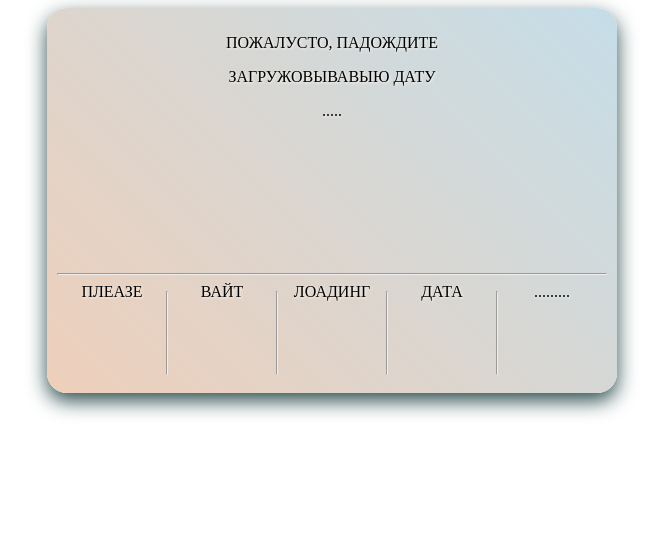
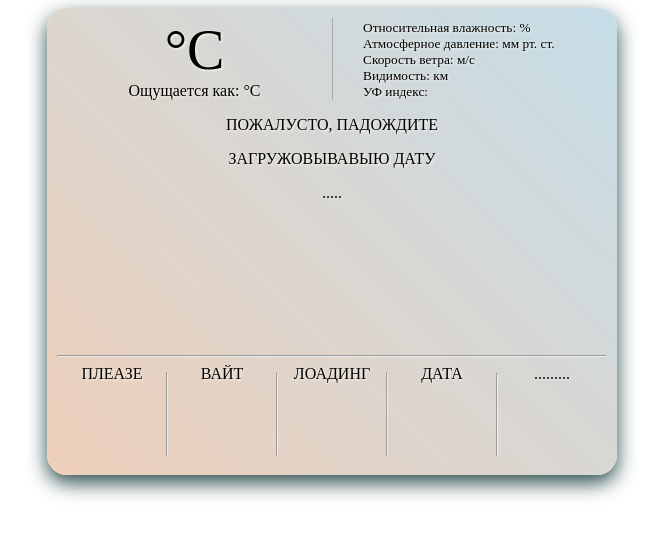
Before and after one commit to sevendvm/weather-forecast, a plain HTML site: page index.html in a window 1280 px wide. Shown: the whole page, without its empty margins (308-971 px from the left). Drawn offline with Linux system fonts and the light colour scheme.

Commit message:
added animation, conatiners

```diff
--- a/index.html
+++ b/index.html
@@ -7,27 +7,33 @@
     <title>Погода</title>
     <script src="./script.js"></script>
     <link rel="stylesheet" href="./style.css">
-    <link rel="preconnect" href="https://fonts.gstatic.com">
-    <link href="https://fonts.googleapis.com/css2?family=Open+Sans+Condensed:wght@300&display=swap" rel="stylesheet">
+    <!-- <link rel="preconnect" href="https://fonts.gstatic.com"> -->
+    <!-- <link href="https://fonts.googleapis.com/css2?family=Open+Sans+Condensed:wght@300&display=swap" rel="stylesheet"> -->
 </head>
 
 <body>
     <div class="weatherWidget">
-            <div class="currentConditions" style="display: none">
         <div id="currentCity"></div>
         <div id="currentStateRegion"></div>
+        <div class="currentConditions">
+            <div class="mainParameters">
                 <div class="icon_and_temp">
                     <span id="currentWeatherIcon"></span>
                     <div id="currentTemperature"><span id="currentTemperatureValue"></span> &#176C</div>
                     <div id="currentTemperatureFeelsLike">Ощущается как: <span id="currentTemperatureFeelsLikeValue"></span> &#176C</div>
                 </div>
-                <div id="additional_parameters">
-                    <hr>
+            </div>
+            <div class="topRight">
+                <div class="spacer"></div>
+                <div class="additionalParametersContainer">
+                    <div class="additional_parameters">
                         <div id="currentHumidity">Относительная влажность: <span id="currentHumidityValue"></span> %</div>
-                    <div id="currentPressure">Атмосферное давление: <span id="currentPressureValue"></span> гПа</div>
+                        <div id="currentPressure">Атмосферное давление: <span id="currentPressureValue"></span> мм рт. ст.</div>
                         <div id="currentWindSpeed">Скорость ветра: <span id="currentWindSpeedValue"></span> м/с</div>
                         <div id="currentVisibility">Видимость: <span id="currentVisibilityValue"></span> км</div>
                         <div id="currentUVI">УФ индекс: <span id="currentUVIValue"></span></div>
+                    </div>
+                </div>
             </div>
         </div>
         <div class="currentConditions_placeholder" style="min-width: 550px; min-height: 231px;">
@@ -35,6 +41,7 @@
             <p>ЗАГРУЖОВЫВАВЫЮ ДАТУ</p>
             <p>.....</p>
         </div>
+        <div class="bottom">
             <hr>
             <div class="nextDays">
                 <div class="nextDay" id="day1"  style="display: none">
@@ -72,7 +79,7 @@
                 </div>
                 <div class="nextDay_placeholder" style="min-width: 108px; min-height: 100px;">.........</div>
             </div>
-
+        </div>
     </div>
 </body>
 
--- a/script.js
+++ b/script.js
@@ -8,7 +8,7 @@ function decodeWeather(weatherData){
         document.getElementById("currentTemperatureValue").innerHTML = Math.round(dataAsJSON.current.temp)
         document.getElementById("currentTemperatureFeelsLikeValue").innerHTML = Math.round(dataAsJSON.current.feels_like)
         document.getElementById("currentHumidityValue").innerHTML = dataAsJSON.current.humidity
-        document.getElementById("currentPressureValue").innerHTML = dataAsJSON.current.pressure
+        document.getElementById("currentPressureValue").innerHTML = Math.round(dataAsJSON.current.pressure / 1.333)
         document.getElementById("currentWindSpeedValue").innerHTML = dataAsJSON.current.wind_speed
         document.getElementById("currentVisibilityValue").innerHTML = dataAsJSON.current.visibility / 1000
         document.getElementById("currentUVIValue").innerHTML = dataAsJSON.current.uvi
--- a/style.css
+++ b/style.css
@@ -10,7 +10,7 @@
 
 @keyframes moveIn {
     from {
-        transform: translate(0, 100%);
+        transform: translate(0, -100%);
         opacity: 0;
     }
 
@@ -20,9 +20,33 @@
     }
 }
 
+@keyframes moveInRightToLeft {
+    from {
+        transform: translate(20%);
+        opacity: 0;
+    }
+
+    to {
+        transform: translate(0%);
+        opacity: 1;
+    }
+}
+
+@keyframes moveInLeftToRight {
+    from {
+        transform: translate(-100%);
+        opacity: 0;
+    }
+
+    to {
+        transform: translate(0%);
+        opacity: 1;
+    }
+}
 
 .weatherWidget {
-    width: 550px;
+    max-width: 550px;
+    width: fit-content;
     margin: auto;
     background: linear-gradient(45deg, #EECFBA, #C5DDE8);
     border-radius: 20px;
@@ -34,8 +58,37 @@
 
 }
 
+.topRight {
+    display: inline-flex;
+}
+
+.additionalParametersContainer {
+    overflow: hidden;
+    margin-top: auto;
+}
+
 .currentConditions {
     animation: fadeIn 1s linear 0s;
+    display: inline-flex;
+    width: 100%;
+}
+
+.mainParameters {
+    width: 50%;
+    animation: fadeIn 1.5s ease-in-out;
+    overflow: hidden;
+}
+
+.spacer {
+    /* margin-top: auto; */
+    padding: 15px;
+    /* text-align: left; */
+    /* width: 85%; */
+    border-left: solid 1px;
+    border-color: darkgray;
+    /* animation: moveInLeftToRight 1s ease-in-out; */
+    /* overflow: hidden; */
+
 }
 
 .icon_and_temp{
@@ -44,14 +97,30 @@
 
 #currentCity{
     font-size: x-large;
+    opacity: 0;
+    animation: fadeIn 1s ease-in-out forwards;
+}
+
+#currentStateRegion{
+    opacity: 0;
+    animation: fadeIn 1s 0.2s ease-in-out forwards;
 }
 
 #currentTemperature{
     font-size: 3.5em;
 }
 
-#additional_parameters{
-    display: none;
+.additional_parameters{
+    /* display: none; */
+    margin-top: auto;
+    /* padding-left: 15px; */
+    text-align: left;
+    /* width: 85%; */
+    /* border-left: solid 1px; */
+    /* border-color: darkgray; */
+    animation: moveInLeftToRight 1s ease-in-out;
+    overflow: hidden;
+    font-size: smaller;
 }
 
 .nextDays{
```
Also changed, not shown: test.html (+13 -8 lines). Lines whose indentation alone changed are shown as unchanged.
